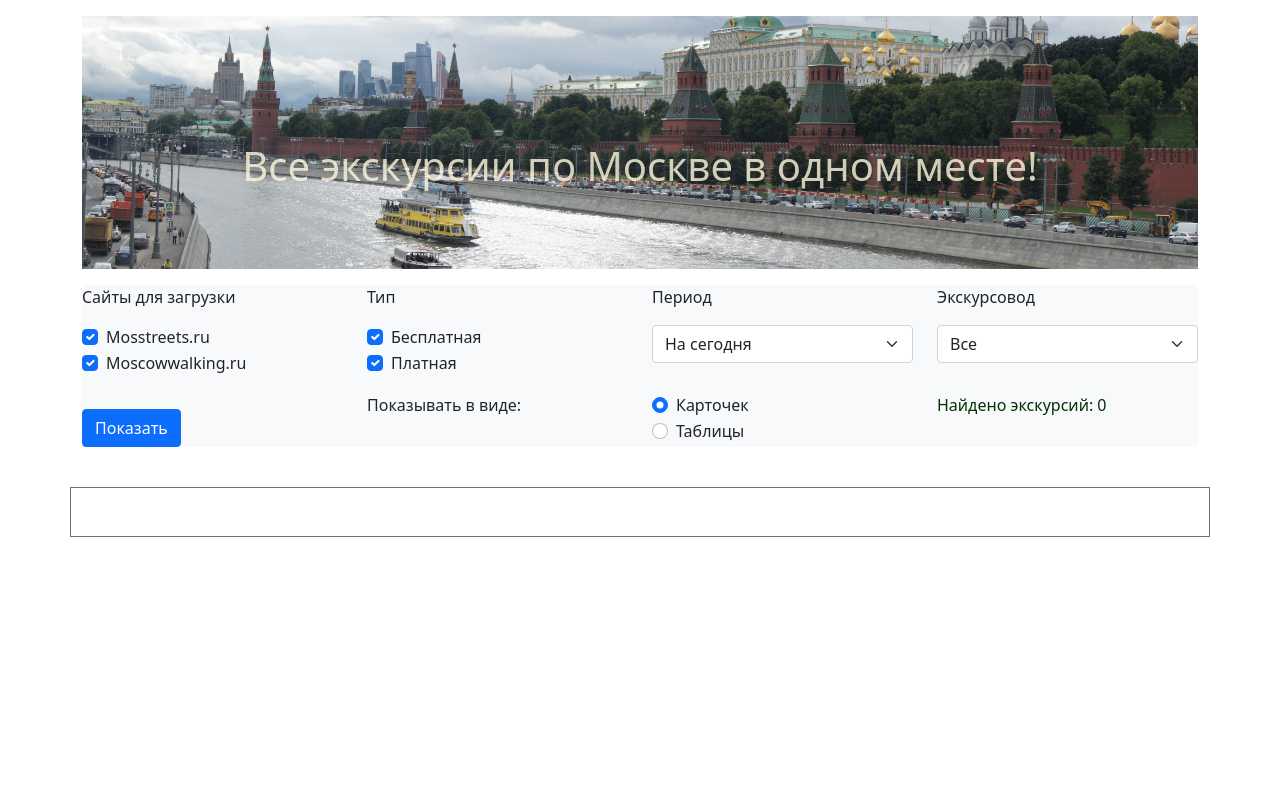
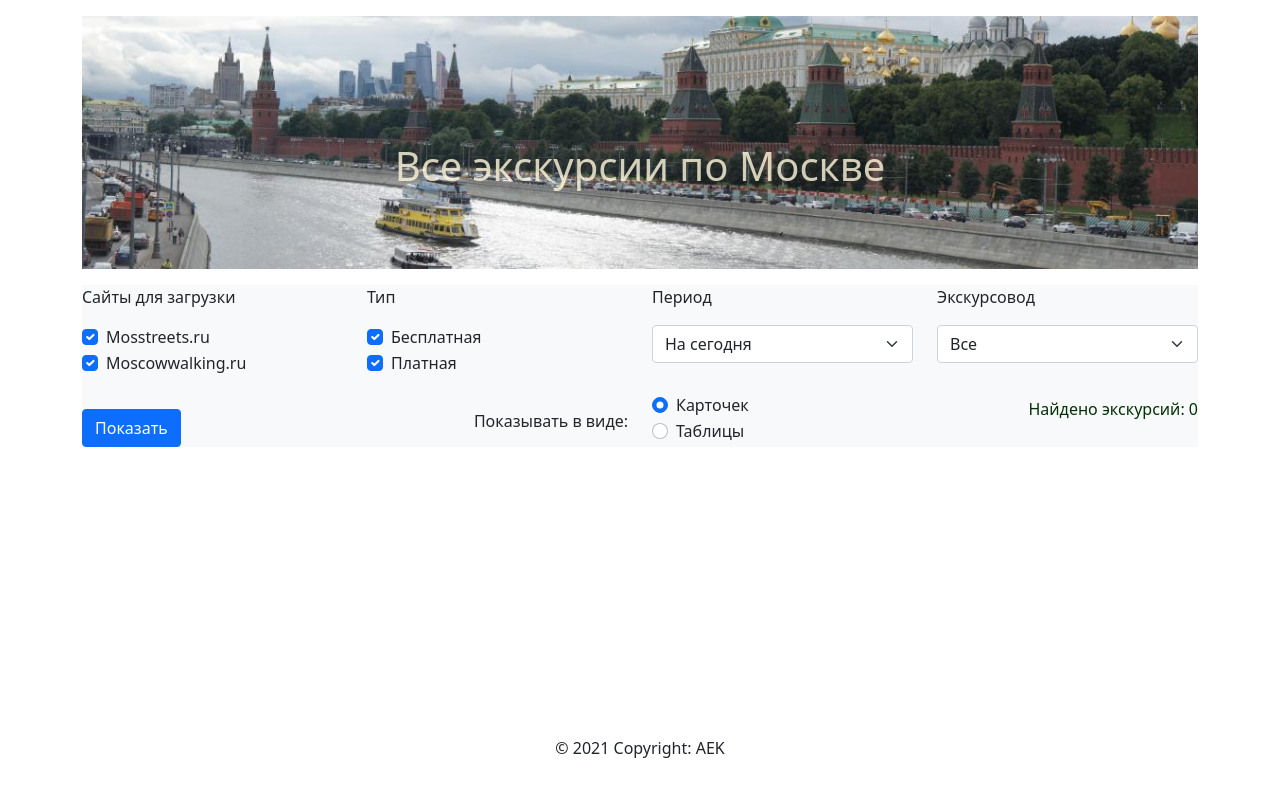
Before and after one commit to alex-ko22/Excursions, a PHP site: page / in a window 1280 px wide. Run offline with PHP 8.4, Linux system fonts and the light colour scheme; data that the repository does not hold is empty.

Commit message:
29.05 evening

```diff
--- a/css/style.css
+++ b/css/style.css
@@ -2,29 +2,33 @@
     min-height: 400px;
     box-shadow: 0 0 10px rgba(0,0,0,0.5) inset;
     background: linear-gradient(to bottom, #fefcea, #e6f1f7);
-
 }
-
 .picture {
     height:120px;
     width:100%;
+    box-shadow: 0 0 5px rgba(0,0,0,0.5);
 }
-
 .title:hover {
     color:cadetblue;
 }
-
 .footer, .header {
     min-height: 50px;
-
 }
-
 #inform {
     color:rgb(3, 49, 3);
 }
-
-
 #text {
     color:cornsilk;
     opacity: 80%;
 }
+.container {
+    min-height: 90vh;
+}
+.footer {
+    width:100%;
+    max-height:10vh;
+
+}
+.t-heads th {
+    color:darkgray;
+}
--- a/index.php
+++ b/index.php
@@ -15,7 +15,7 @@
       <div class="row header my-3 position-relative">
         <img src="img/DSC01860.jpg" class="img-fluid" alt="">
         <div class="position-absolute top-50 start-0 text-center">
-         <h1 id="text">Все экскурсии по Москве в одном месте!</h1>
+         <h1 id="text">Все экскурсии по Москве</h1>
         </div>
       </div>
       <form class="filter bg-light" onsubmit="showRecs(this); return false;">
@@ -72,7 +72,7 @@
             <div>
               <button type="submit" class="btn btn-primary mt-3">Показать</button>
             </div>
-            <div>Показывать в виде:</div>
+            <div class="mt-3 text-end">Показывать в виде:</div>
             <div>
               <div class="form-check mt-0">
                 <input class="form-check-input" type="radio" name="mode" value="C" id="modeCard" checked>
@@ -88,15 +88,18 @@
               </div>
             </div>
             <div>
-              <p id="inform"></p>
+              <p id="inform" class="mt-1 text-end"></p>
             </div>
           </div>
       </form>
       <div class="content">
         <table class="table table-striped" id="tbody"></table>
-        <div id="cards" class="row row-cols-2 row-cols-lg-5 row-cols-md-3 gy-2"></div>
+        <div id="cards" class="row row-cols-2 row-cols-sm-3 row-cols-lg-5 gy-2"></div>
       </div>
-      <div class="row footer my-3 border border-secondary"></div>
+
+    </div>
+    <div class="footer">
+      <p id="copiright" align="center">© 2021 Copyright: AEK</p>
     </div>
 
     <script src="js/script.js"></script>
--- a/js/script.js
+++ b/js/script.js
@@ -20,13 +20,13 @@ function showRecs(form) {
 
 function showRecsTable(form) {
     let code = `
-      <tr>
+      <tr class="t-heads">
         <th>#</th>
         <th><em>Название</em></th>
         <th>$</th>
         <th><em>Экскурсовод</em></th>
         <th><em>Дата и время</em></th>
-        <th><em>Перейти к экскурсии на:</em></th>
+        <th><em>Перейти к экскурсии:</em></th>
       </tr>
     `;
     let tbody = document.getElementById("tbody");
@@ -98,7 +98,7 @@ function showTodayRecsCard() {
 
         code += `
         <div class="card text-center border border-1">
-          <img src="${recs.img_url}" class="picture my-2">
+          <img src="${recs.img_url}" class="picture my-2 class="img-fluid">
           <h5 class="title" data-bs-toggle="tooltip" data-bs-placement="bottom" title="${recs.descr}">${recs.title}</h5>
           <p>${dayStr}</p>
           <p>${recs.guide}</p>
--- a/php/parser.php
+++ b/php/parser.php
@@ -12,7 +12,7 @@ $guidesArr = array();
 $guideId = 1;
 
 // Введите количество дней для загрузки в базу
-$days = 3;
+$days = 7;
 
 parseMs($days);
 parseMw($days);
```
Also changed, not shown: php/expl.php (added, +9 -0 lines), img/DSC01860.jpg, img/DSC01862.jpg (deleted).
